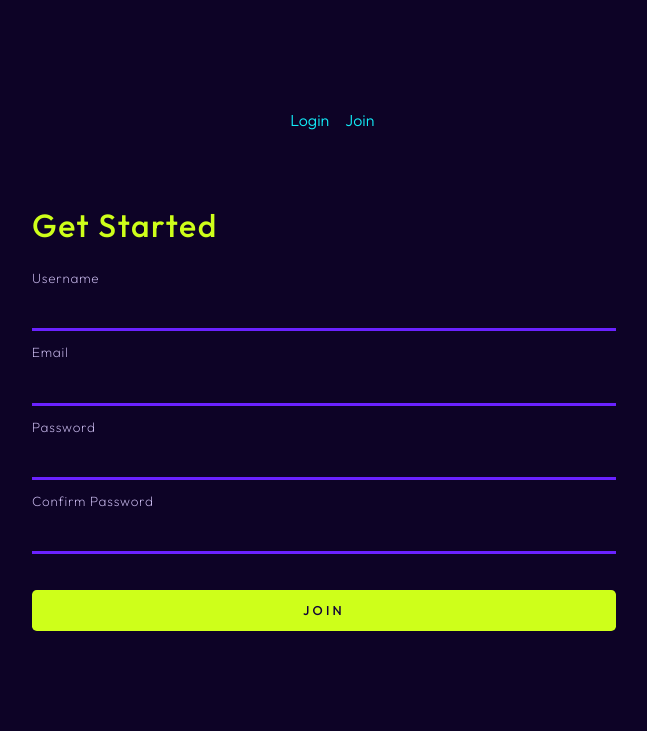
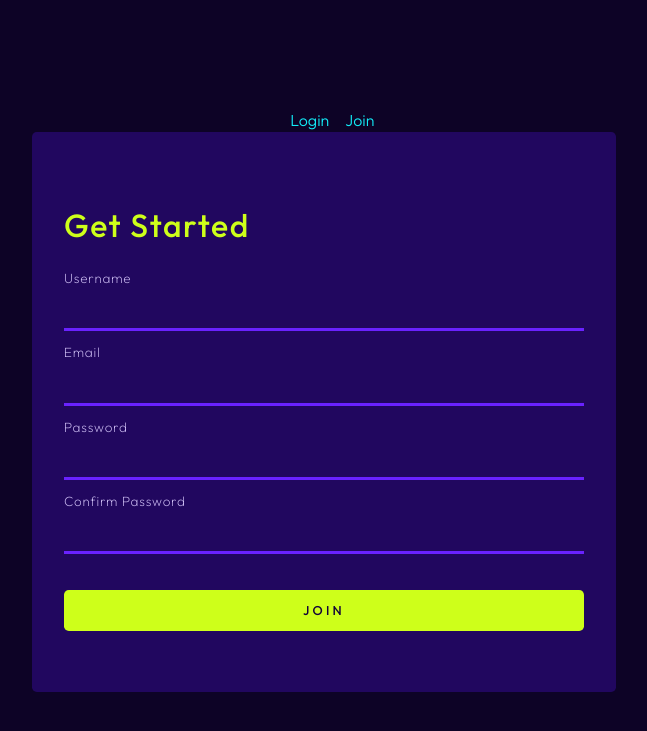
Before and after one commit to devmiano/sasagram, a Django app: page /auth/join/ in a window 1280 px wide. Shown: the top 731 px of the page, without its empty margins (316-963 px from the left). Run offline with Django 4.2, Linux system fonts and the light colour scheme; some web fonts are replaced.

Commit message:
made styling changes to the project

```diff
--- a/gram/static/gram/css/global.css
+++ b/gram/static/gram/css/global.css
@@ -352,6 +352,9 @@
   flex-direction: column;
   align-items: flex-start;
   justify-content: center;
+  background-color: #21075F;
+  padding: 2rem;
+  border-radius: 0.3rem;
 }
 
 #form {
@@ -868,7 +871,6 @@
 
 #suggestions {
   gap: 1rem;
-  width: 100%;
   display: flex;
   flex-direction: row;
   align-items: center;
@@ -1226,7 +1228,7 @@ input:-webkit-autofill:focus {
 
 #profile .grams .gram .link {
   width: 100%;
-  height: 320px;
+  height: 200px;
   text-decoration: none;
 }
 
--- a/gram/static/gram/sass/partials/_auth.scss
+++ b/gram/static/gram/sass/partials/_auth.scss
@@ -9,6 +9,9 @@
 	flex-direction: column;
 	align-items: flex-start;
 	justify-content: center;
+	background-color: $dark-400;
+	padding: 2rem;
+	border-radius: 0.3rem;
 }
 
 #form {
--- a/gram/static/gram/sass/partials/_card.scss
+++ b/gram/static/gram/sass/partials/_card.scss
@@ -136,7 +136,6 @@
 
 #suggestions {
 	gap: 1rem;
-	width: 100%;
 	@include row-center;
 
 	.link {
--- a/gram/static/gram/sass/partials/_profile.scss
+++ b/gram/static/gram/sass/partials/_profile.scss
@@ -86,7 +86,7 @@
 
 			.link {
 				width: 100%;
-				height: 320px;
+				height: 200px;
 				@include link;
 
 				.photo {
--- a/gram/views.py
+++ b/gram/views.py
@@ -56,7 +56,7 @@ def index(request):
   context = {
     'title': title,
     'grams': gram_feed,
-    'suggestions': suggestions_feed[:7],
+    'suggestions': suggestions_feed[:4],
     'user_profile': user_profile,
   }
 
```
Also changed, not shown: media/grams/22/1.jfif (added), media/profile/m-2.jfif (added), 3 other files.
